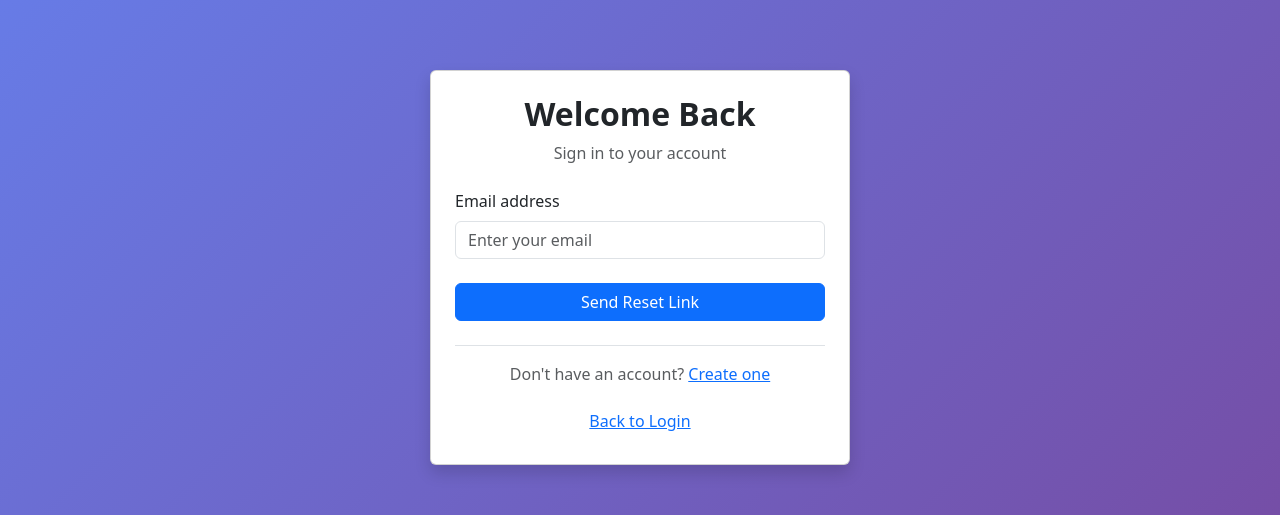
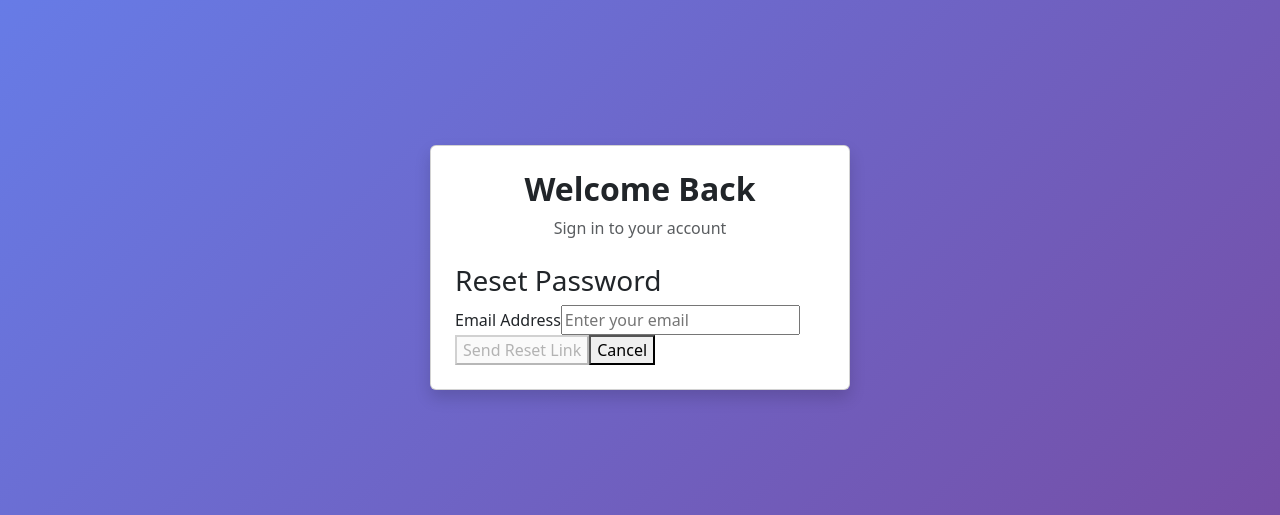
Before and after one commit to s153756/My_Friend_Calendar, a React (Create React App) app in the folder frontend/: page /login in a window 1280 px wide. Both pictures are taken after a click on the button "Forgot your password?". Shown: the part 161-676 px from the top of the page. Built offline with nearby package versions, Linux system fonts and the light colour scheme; no server answers.

Commit message:
fix: correct dictionary key in password reset email function

```diff
--- a/frontend/src/components/LoginForm.tsx
+++ b/frontend/src/components/LoginForm.tsx
@@ -1,7 +1,7 @@
 import { FormEvent, useState } from "react";
 import type { LoginResponse } from "../types/auth";
 import { useNavigate, Link } from "react-router-dom";
-import { ResetPasswordForm } from "./ResetPasswordForm";
+import SendEmailForm from "./SendEmailForm";
 
 interface LoginFormProps {
   onLoginSuccess: (data: LoginResponse) => void;
@@ -11,8 +11,7 @@ const LoginForm = ({ onLoginSuccess }: LoginFormProps) => {
   const [email, setEmail] = useState<string>("");
   const [password, setPassword] = useState<string>("");
   const [loading, setLoading] = useState<boolean>(false);
-  const [resetTokenSent, setResetTokenSent] = useState<boolean>(false);
-  const [isResetPasswordVisible, setIsResetPasswordVisible] = useState<boolean>(false);
+  const [showResetPassword, setShowResetPassword] = useState<boolean>(false);
   const navigate = useNavigate();
 
   const handleSubmit = async (event: FormEvent<HTMLFormElement>) => {
@@ -31,73 +30,17 @@ const LoginForm = ({ onLoginSuccess }: LoginFormProps) => {
     }
   };
 
-  const toggleResetPassword = () => {
-    setIsResetPasswordVisible(!isResetPasswordVisible);
-    if (!isResetPasswordVisible) {
-      setResetTokenSent(false); // Resetuje stan resetowania hasła
-    }
-  };
-
-  const handlePasswordReset = async (event: FormEvent<HTMLFormElement>) => {
-    event.preventDefault();
-    setLoading(true);
-
-    try {
-      const { requestPasswordReset } = await import("../api/auth");
-      await requestPasswordReset(email);
-      setResetTokenSent(true);
-    } catch (err) {
-      console.error("Error sending password reset link:", err);
-    } finally {
-      setLoading(false);
-    }
-  };
-
-  const handleResetPassword = async (data: { token: string; newPassword: string; confirmPassword: string }) => {
-    setLoading(true);
-
-    try {
-      const { changePassword } = await import("../api/auth");
-      await changePassword(data.token, data.newPassword, data.confirmPassword);
-      setResetTokenSent(false);
-      setIsResetPasswordVisible(false);
-    } catch (err) {
-      console.error("Error resetting password:", err);
-    } finally {
-      setLoading(false);
-    }
-  };
-
   return (
     <div className="card shadow p-4" style={{ maxWidth: '420px', width: '100%' }}>
       <div className="text-center mb-4">
         <h2 className="fw-semibold">Welcome Back</h2>
         <p className="text-muted mb-0">Sign in to your account</p>
       </div>
-      {isResetPasswordVisible ? (
-        resetTokenSent ? (
-          <ResetPasswordForm onSubmit={handleResetPassword} isSubmitting={loading} />
+
+      {showResetPassword ? (
+        <SendEmailForm onCancel={() => setShowResetPassword(false)} />
       ) : (
-          <form onSubmit={handlePasswordReset}>
-            <div className="mb-3">
-              <label htmlFor="email" className="form-label">Email address</label>
-              <input
-                id="email"
-                type="email"
-                className="form-control"
-                value={email}
-                onChange={(event) => setEmail(event.target.value)}
-                placeholder="Enter your email"
-                required
-                disabled={loading}
-              />
-            </div>
-            <button type="submit" className="btn btn-primary w-100 mt-2" disabled={loading}>
-              {loading ? "Sending..." : "Send Reset Link"}
-            </button>
-          </form>
-        )
-      ) : (
+        <>
           <form onSubmit={handleSubmit}>
             <div className="mb-3">
               <label htmlFor="email" className="form-label">Email address</label>
@@ -129,7 +72,6 @@ const LoginForm = ({ onLoginSuccess }: LoginFormProps) => {
               {loading ? "Signing in..." : "Sign In"}
             </button>
           </form>
-      )}
           <div className="text-center mt-4 pt-3 border-top">
             <span className="text-muted">Don't have an account? </span>
             <Link to="/sign_up">Create one</Link>
@@ -138,11 +80,13 @@ const LoginForm = ({ onLoginSuccess }: LoginFormProps) => {
             <button
               type="button"
               className="btn btn-link"
-          onClick={toggleResetPassword}
+              onClick={() => setShowResetPassword(true)}
             >
-          {isResetPasswordVisible ? "Back to Login" : "Forgot your password?"}
+              Forgot your password?
             </button>
           </div>
+        </>
+      )}
     </div>
   );
 };
--- a/frontend/src/components/ResetPasswordForm.tsx
+++ /dev/null
@@ -1,65 +0,0 @@
-import React, { useState } from "react";
-import { useForm } from "react-hook-form";
-import { changePassword } from "../api/auth";
-
-interface ResetPasswordFormProps {
-  token: string;
-  onSuccess: (message: string) => void;
-}
-
-export const ResetPasswordForm: React.FC<ResetPasswordFormProps> = ({ token, onSuccess }) => {
-  const { register, handleSubmit, formState: { errors }, watch } = useForm();
-  const [isSubmitting, setIsSubmitting] = useState(false);
-  const [serverMessage, setServerMessage] = useState<string | null>(null);
-
-  const onSubmit = async (data: { newPassword: string; confirmPassword: string }) => {
-    if (data.newPassword !== data.confirmPassword) {
-      setServerMessage("Passwords do not match.");
-      return;
-    }
-
-    setIsSubmitting(true);
-    setServerMessage(null);
-    try {
-      await changePassword(token, data.newPassword, data.confirmPassword);
-      onSuccess("Password reset successful! You can now log in with your new password.");
-    } catch (error) {
-      setServerMessage("An error occurred while resetting your password. Please try again.");
-    } finally {
-      setIsSubmitting(false);
-    }
-  };
-
-  return (
-    <form onSubmit={handleSubmit(onSubmit)}>
-      {serverMessage && <p className="alert">{serverMessage}</p>}
-      <div>
-        <label>New Password</label>
-        <input
-          type="password"
-          {...register("newPassword", {
-            required: "New password is required",
-            minLength: { value: 8, message: "Password must be at least 8 characters long" },
-          })}
-          disabled={isSubmitting}
-        />
-        {errors.newPassword && <p>{errors.newPassword.message}</p>}
-      </div>
-      <div>
-        <label>Confirm Password</label>
-        <input
-          type="password"
-          {...register("confirmPassword", {
-            required: "Please confirm your password",
-            validate: (value) => value === watch("newPassword") || "Passwords do not match",
-          })}
-          disabled={isSubmitting}
-        />
-        {errors.confirmPassword && <p>{errors.confirmPassword.message}</p>}
-      </div>
-      <button type="submit" disabled={isSubmitting}>
-        {isSubmitting ? "Resetting..." : "Reset Password"}
-      </button>
-    </form>
-  );
-};
--- /dev/null
+++ b/frontend/src/components/SendEmailForm.tsx
@@ -0,0 +1,59 @@
+import React, { useState } from 'react';
+import { requestPasswordReset } from '../api/auth';
+
+interface SendEmailFormProps {
+  onCancel?: () => void;
+}
+
+const SendEmailForm: React.FC<SendEmailFormProps> = ({ onCancel }) => {
+  const [email, setEmail] = useState('');
+  const [isLoading, setIsLoading] = useState(false);
+
+  const handleSubmit = async (e: React.FormEvent) => {
+    e.preventDefault();
+
+    if (!email) {
+      return;
+    }
+
+    setIsLoading(true);
+    try {
+      await requestPasswordReset(email);
+      setEmail('');
+    } catch (error) {
+      console.error('Password reset request failed:', error);
+    } finally {
+      setIsLoading(false);
+    }
+  };
+
+  return (
+    <form onSubmit={handleSubmit} className="send-email-form">
+      <h3>Reset Password</h3>
+      <div className="form-group">
+        <label htmlFor="email">Email Address</label>
+        <input
+          type="email"
+          id="email"
+          value={email}
+          onChange={(e) => setEmail(e.target.value)}
+          placeholder="Enter your email"
+          required
+          disabled={isLoading}
+        />
+      </div>
+      <div className="form-actions">
+        <button type="submit" disabled={isLoading || !email}>
+          {isLoading ? 'Sending...' : 'Send Reset Link'}
+        </button>
+        {onCancel && (
+          <button type="button" onClick={onCancel} disabled={isLoading}>
+            Cancel
+          </button>
+        )}
+      </div>
+    </form>
+  );
+};
+
+export default SendEmailForm;
```
Also changed, not shown: frontend/src/pages/ResetPasswordPage.tsx (deleted, +0 -25 lines), 1 other file (tests, documents, lock files or other folders). Lines whose indentation alone changed are shown as unchanged.
